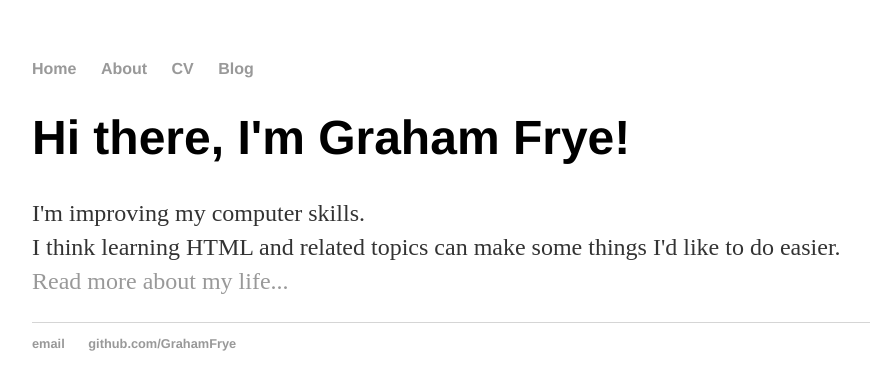
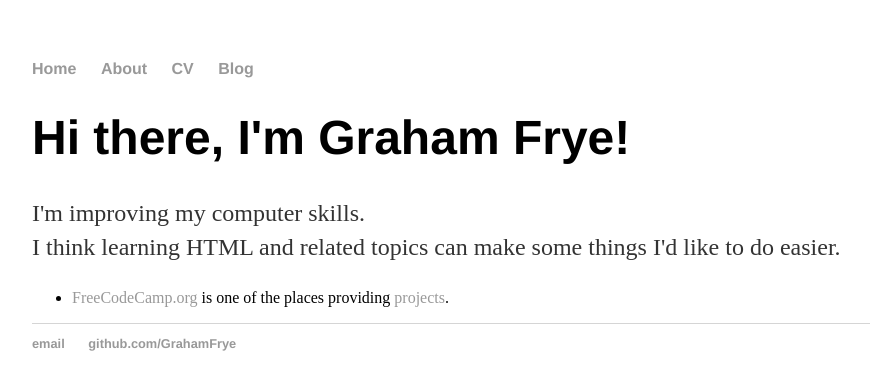
Before and after one commit to GrahamFrye/GrahamFrye.github.io, a Jekyll site: the page built from index.html, in a window 1280 px wide. Shown: the top 390 px of the page, without its empty margins (160-1030 px from the left). Built offline with Jekyll 4.4.1, drawn with Linux system fonts in a browser that asks for light colours.

Commit message:
Update index.html

```diff
--- a/index.html
+++ b/index.html
@@ -4,5 +4,11 @@ title: Graham Frye
 ---
 <div class="blurb">
 	<h1>Hi there, I'm Graham Frye!</h1>
-	<p>I'm improving my computer skills.<br>I think learning HTML and related topics can make some things I'd like to do easier.<br><a href="/about">Read more about my life...</a></p>
+	<p>I'm improving my computer skills.<br>I think learning HTML and related topics can make some things I'd like to do easier.</p>
 </div><!-- /.blurb -->
+
+<div class="main-links">
+	<ul>
+    <li><a href="https://www.freecodecamp.org/learn">FreeCodeCamp.org</a> is one of the places providing <a href="/FCC-projects/">projects</a>.</li>
+	</ul>
+</div><!-- /.main-links -->
```
